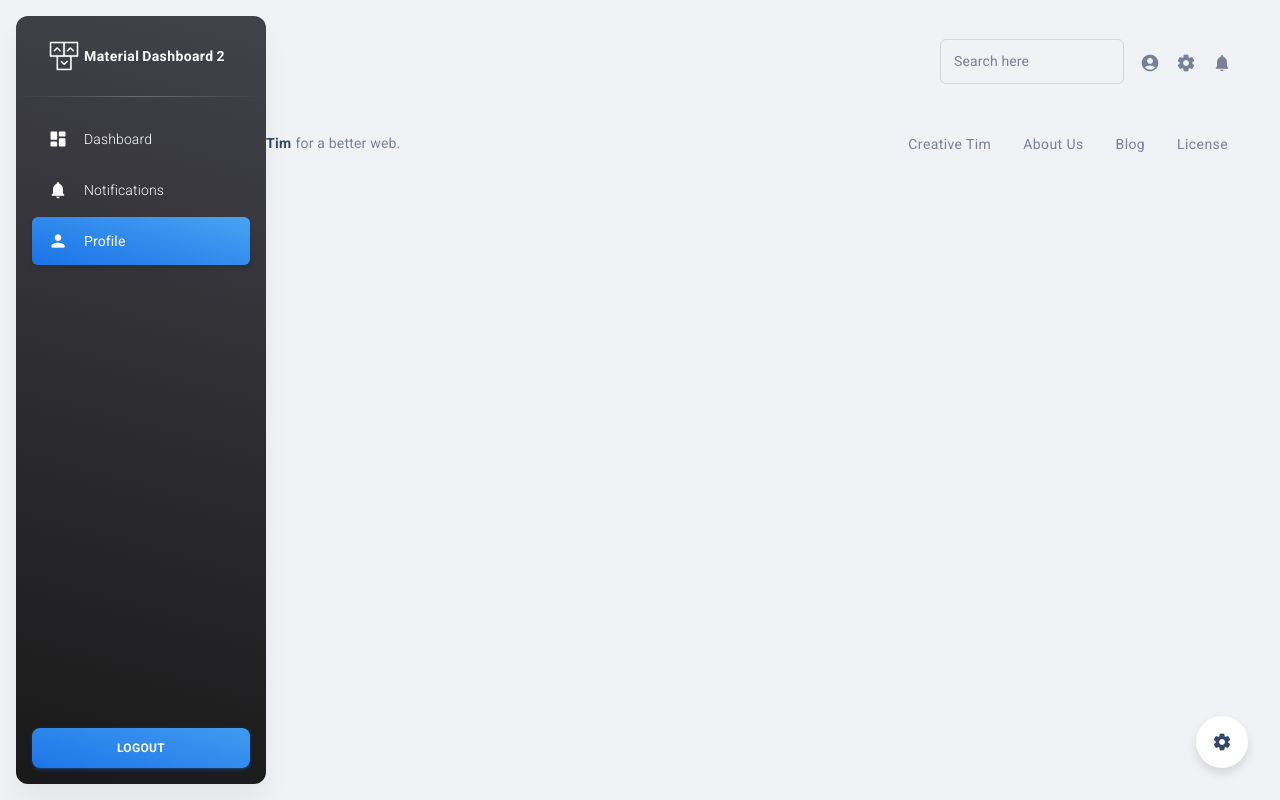
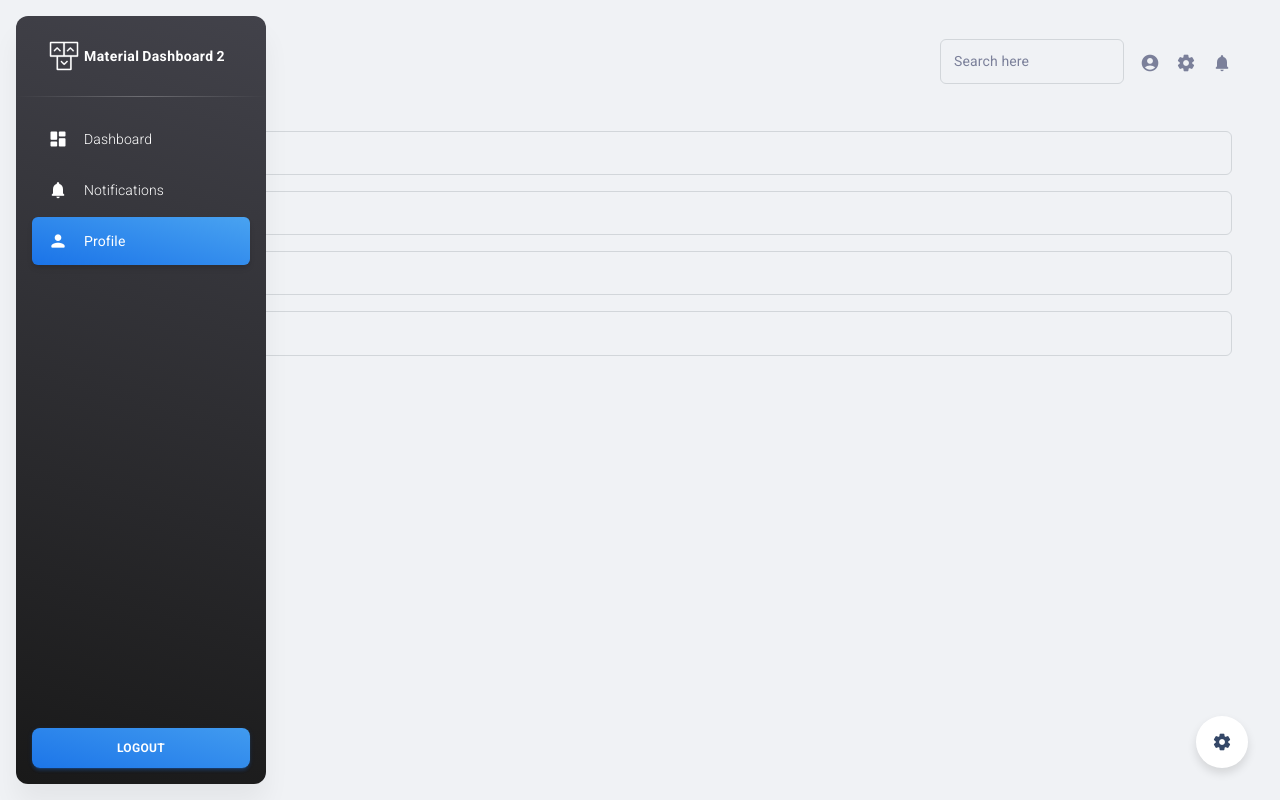
Before and after one commit to kishan59/todo-app, a React (Create React App) app in the folder frontend/: page /profile in a window 1280 px wide. Built offline with nearby package versions, Linux system fonts and the light colour scheme; sample sign-in values are in the browser's storage.

Commit message:
common 401 handled in frontend, task create api is done in backend

```diff
--- a/frontend/src/app/store.js
+++ b/frontend/src/app/store.js
@@ -1,13 +1,22 @@
 import { configureStore } from "@reduxjs/toolkit";
 import { apiSlice } from "slices/apiSlice";
 import authReducer from "slices/authSlice";
+import { logout } from "slices/authSlice";
+
+const unauthenticatedMiddleware = () => (next) => (action) => {
+  if (action?.payload?.status && action.payload.status === 401) {
+    // Dispatch logout action if a 401 error occurs
+    store.dispatch(logout());
+  }
+  return next(action);
+};
 
 const store = configureStore({
   reducer: {
     auth: authReducer,
     [apiSlice.reducerPath]: apiSlice.reducer,
   },
-  middleware: (getDefaultMiddleWare) => getDefaultMiddleWare().concat(apiSlice.middleware),
+  middleware: (getDefaultMiddleWare) => getDefaultMiddleWare().concat(apiSlice.middleware, unauthenticatedMiddleware),
   devTools: true
 });
 
--- a/frontend/src/components/Hero.js
+++ b/frontend/src/components/Hero.js
@@ -18,15 +18,14 @@ const Hero = () => {
       }else {
         setLayout(dispatch, "page");
       }
-  }, [pathname]);
-    // can modify and make common components for both login, dashboard type pages like header footer sidebar etc...
+    }, [pathname]);
 
     if(layout === "dashboard") {
         return (
             <DashboardLayout>
                 <DashboardNavbar />
                 <Outlet />
-                <Footer />
+                {/* <Footer /> */}
             </DashboardLayout>
         )
     } else {
--- a/frontend/src/components/NotFoundPage.js
+++ b/frontend/src/components/NotFoundPage.js
@@ -1,11 +1,47 @@
-import { useMaterialUIController, setLayout } from 'context';
-import React, { useEffect } from 'react'
-import { Outlet, useLocation } from 'react-router-dom';
+import { Box, Button, Typography } from '@mui/material';
+import { Link } from 'react-router-dom';
 
 const NotFoundPage = () => {
 
+  const materialUIState = localStorage.getItem('materialUIState') ? JSON.parse(localStorage.getItem('materialUIState')) : null;
+
+  const bgColor = materialUIState?.darkMode ? '#222' : 'whitesmoke';
+  const textColor = materialUIState?.darkMode ? '#c9c9c9' : '#222';
+
   return (
-    <div>404 Not Found Page</div>
+    <Box
+      sx={{
+        fontFamily: "josefin sans, sans-serif",
+        display: 'flex',
+        justifyContent: 'center',
+        alignItems: 'center',
+        flexDirection: 'column',
+        height: '100vh',
+        backgroundColor: bgColor,
+        margin: '-8px'
+      }}
+    >
+      <Box style={{
+        display: 'flex',
+        flexDirection: 'row',
+        fontSize: '220px',
+        letterSpacing: '10px',
+        margin: '0',
+        fontWeight: '700',
+      }}>
+        <Typography variant="span" style={{ color: bgColor, textShadow: `2px 2px 0 ${textColor}, -2px -2px 0 ${textColor}` }}>
+          4
+          <Typography variant="span" style={{
+            textShadow: '2px 2px 0 #ffab00, -2px -2px 0 #ffab00, 0 0 8px #ff8700'
+          }}>0</Typography>
+          4
+        </Typography>
+      </Box>
+      <Typography variant="span" style={{ color: textColor, fontSize: "16px", fontWeight: 400 }}>
+        The page you’re looking for doesn’t exist.
+      </Typography>
+      <Button LinkComponent={Link} to='/' variant="outlined" style={{marginTop: '16px'}}>Back Home</Button>
+    </Box>
   )
 }
 
--- a/frontend/src/index.js
+++ b/frontend/src/index.js
@@ -27,6 +27,7 @@ import Dashboard from "screens/DashboardScreen";
 import LoginScreen from "screens/AuthScreens/LoginScreen";
 import RegisterScreen from "screens/AuthScreens/RegisterScreen";
 import NotFoundPage from "components/NotFoundPage";
+import ProfileScreen from "screens/ProfileScreen";
 
 const container = document.getElementById("app");
 const root = createRoot(container);
@@ -44,11 +45,11 @@ root.render(
             <Route element={<PrivateRoutes />}>
               <Route index={true} element={<Navigate to="/dashboard" />} />
               <Route path="dashboard" element={<Dashboard />} />
-              {/* <Route path="profile" element={<ProfilePage />} /> */}
+              <Route path="profile" element={<ProfileScreen />} />
 
             </Route>
-            <Route path="*" element={<NotFoundPage />} />
           </Route>
+          <Route path="*" element={<NotFoundPage />} />
         </Routes>
       </MaterialUIControllerProvider>
     </BrowserRouter>
--- a/frontend/src/screens/AuthScreens/BasicLayout.js
+++ b/frontend/src/screens/AuthScreens/BasicLayout.js
@@ -26,17 +26,25 @@ import MDBox from "components/MDBox";
 import PageLayout from "../../components/Layouts/PageLayout";
 import { useSelector } from "react-redux";
 import { useNavigate } from "react-router-dom";
-import { useEffect } from "react";
+import { useEffect, useState } from "react";
 
 function BasicLayout({ image, children }) {
   const navigate = useNavigate();
   const { userInfo } = useSelector((state) => state.auth);
 
+  const [showPage, setShowPage] = useState(false);
+
   useEffect(() => {
     if(userInfo) {
       navigate("/");
+    }else{
+      setShowPage(true);
     }
   }, [userInfo, navigate]);
+
+  if(!showPage){
+    return;
+  }
 
   return (
     <PageLayout>
--- /dev/null
+++ b/frontend/src/screens/ProfileScreen.js
@@ -0,0 +1,78 @@
+import { useEffect, useState } from 'react'
+import MDBox from "components/MDBox";
+import MDTypography from "components/MDTypography";
+import MDInput from "components/MDInput";
+import MDButton from "components/MDButton";
+import { useDispatch, useSelector } from 'react-redux';
+import { toast } from 'react-toastify';
+import CustomToast from 'components/CustomToast';
+import { useUpdateUserMutation } from 'slices/userSlice';
+import { setCredentials } from 'slices/authSlice';
+
+const ProfileScreen = () => {
+  const { userInfo } = useSelector((state) => state.auth);
+  const dispatch = useDispatch();
+
+  const [updateUser, {isLoading}] = useUpdateUserMutation();
+
+  const [username, setUsername] = useState(userInfo.username);
+  const [email, setEmail] = useState(userInfo.email);
+  const [password, setPassword] = useState('');
+  const [confirmPassword, setConfirmPassword] = useState('');
+  const [validationErrors, setValidationErrors] = useState({});
+
+  const handleUpdateProfile = async (e) => {
+    e.preventDefault();
+    setValidationErrors({});
+    if(password && password !== confirmPassword){
+      toast.error(CustomToast("Passwords do not match."));
+      return;
+    }
+    try {
+      const response = await updateUser({_id: userInfo._id, username, email, password, confirmPassword}).unwrap();
+      dispatch(setCredentials({...response}));
+      toast.success(CustomToast('Profile Updated.'));
+    } catch (error) {
+      toast.error(CustomToast(error?.data?.message || error?.error));
+      if(error?.data?.errors) {
+        setValidationErrors(error.data.errors)
+      }
+    }
+  }
+
+  useEffect(() => {
+    setUsername(userInfo.username);
+    setEmail(userInfo.email);
+  }, [userInfo.username, userInfo.email])
+
+  return (
+    // just simple profile edit form will do for now...
+    <MDBox pt={4} pb={3} px={3}>
+      <MDBox component="form" role="form" onSubmit={handleUpdateProfile}>
+        <MDBox mb={2}>
+          <MDInput type="text" label="Username" fullWidth value={username} onChange={(e) => setUsername(e.target.value)} error={validationErrors.username && true} />
+          <MDTypography color='error' variant="caption">{validationErrors.username}</MDTypography>
+        </MDBox>
+        <MDBox mb={2}>
+          <MDInput type="email" label="Email" fullWidth value={email} onChange={(e) => setEmail(e.target.value)} error={validationErrors.email && true} />
+          <MDTypography color='error' variant="caption">{validationErrors.email}</MDTypography>
+        </MDBox>
+        <MDBox mb={2}>
+          <MDInput type="password" label="Password" fullWidth value={password} onChange={(e) => setPassword(e.target.value)} error={validationErrors.password && true} />
+          <MDTypography color='error' variant="caption">{validationErrors.password}</MDTypography>
+        </MDBox>
+        <MDBox mb={2}>
+          <MDInput type="password" label="Confirm Password" fullWidth value={confirmPassword} onChange={(e) => setConfirmPassword(e.target.value)} error={validationErrors.confirmPassword && true} />
+          <MDTypography color='error' variant="caption">{validationErrors.confirmPassword}</MDTypography>
+        </MDBox>
+        <MDBox mt={4} mb={1}>
+          <MDButton variant="gradient" color="info" type="submit" disabled={isLoading}>
+            Update
+          </MDButton>
+        </MDBox>
+      </MDBox>
+    </MDBox>
+  )
+}
+
+export default ProfileScreen
--- a/frontend/src/slices/apiSlice.js
+++ b/frontend/src/slices/apiSlice.js
@@ -1,4 +1,5 @@
 import { createApi, fetchBaseQuery } from '@reduxjs/toolkit/query/react';
+import { logout } from './authSlice';
 
 // remove this "/fetchApi" in production replace it with actual base url with domain,
     // it is just reference to calling api with proxy
@@ -8,5 +9,5 @@ const baseQuery = fetchBaseQuery({baseUrl: "/fetchApi"});
 export const apiSlice = createApi({
     baseQuery,
     tagTypes: ['User'],
-    endpoints: (builder) => ({}),
+    endpoints: (builder) => ({})
 });
--- a/frontend/src/slices/userSlice.js
+++ b/frontend/src/slices/userSlice.js
@@ -18,13 +18,20 @@ export const usersApiSlice = apiSlice.injectEndpoints({
                 body: data,
             })
         }),
+        updateUser: builder.mutation({
+            query: (data) => ({
+                url: `${USERS_URL}/profile/${data._id}`,
+                method: 'PUT',
+                body: data
+            })
+        }),
         logout: builder.mutation({
             query: () => ({
                 url: `${USERS_URL}/logout`,
                 method: 'POST'
             })
         }),
-    })
+    }),
 });
 
-export const { useLoginMutation, useRegisterMutation, useLogoutMutation } = usersApiSlice;
+export const { useLoginMutation, useRegisterMutation, useUpdateUserMutation, useLogoutMutation } = usersApiSlice;
```
Also changed, not shown: 1 other file (tests, documents, lock files or other folders).
